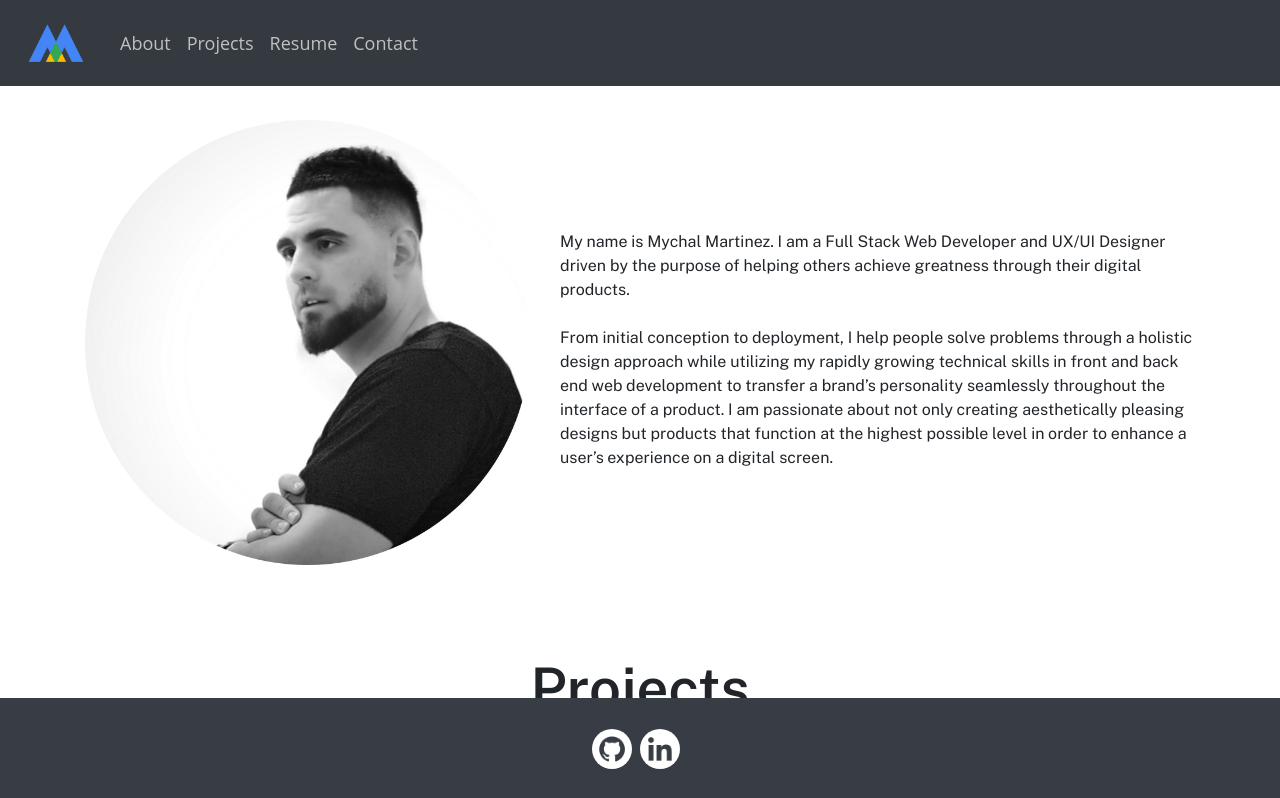
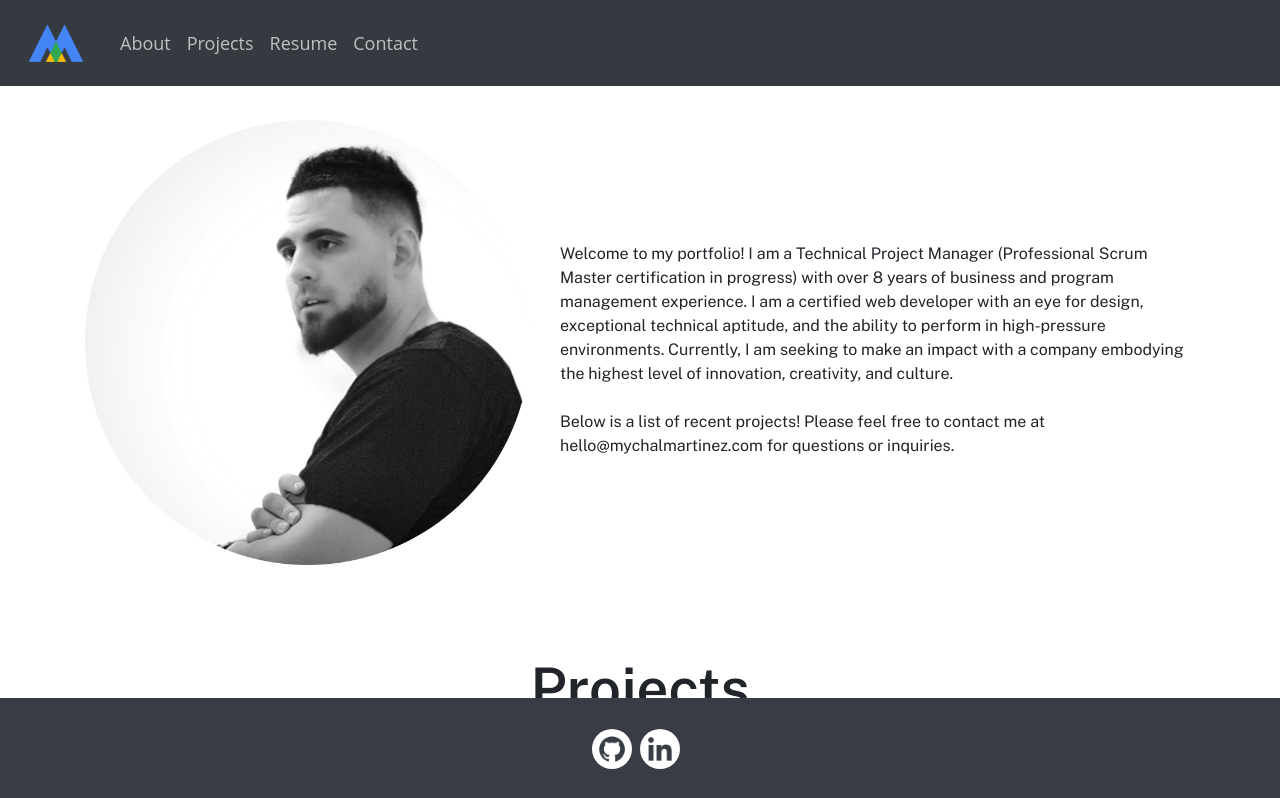
Before and after one commit to milehighcoder/react-portfolio, a React (Create React App) app: page / in a window 1280 px wide. Shown: the top 798 px of the page. Built offline with nearby package versions, Linux system fonts and the light colour scheme.

Commit message:
updated about section

```diff
--- a/src/components/about.jsx
+++ b/src/components/about.jsx
@@ -6,7 +6,7 @@ class About extends Component {
 
   render() {
     return (
-      <div id='about' className="container bio-body">
+      <div id="about" className="container bio-body">
         <div className="row">
           <div className="col-lg-5">
             <span>
@@ -15,18 +15,18 @@ class About extends Component {
           </div>
           <div className="col-lg-7 bio-text">
             <p>
-              My name is Mychal Martinez. I am a Full Stack Web Developer and UX/UI Designer
-              driven by the purpose of helping others achieve greatness through their digital products.
+              Welcome to my portfolio! I am a Technical Project Manager
+              (Professional Scrum Master certification in progress) with over 8
+              years of business and program management experience. I am a
+              certified web developer with an eye for design, exceptional
+              technical aptitude, and the ability to perform in high-pressure
+              environments. Currently, I am seeking to make an impact with a
+              company embodying the highest level of innovation, creativity, and
+              culture.
               <br />
               <br />
-              From initial conception to deployment, I help
-              people solve problems through a holistic design approach while
-              utilizing my rapidly growing technical skills in front and back
-              end web development to transfer a brand’s personality seamlessly
-              throughout the interface of a product. I am passionate about not
-              only creating aesthetically pleasing designs but products that
-              function at the highest possible level in order to enhance a
-              user’s experience on a digital screen.
+              Below is a list of recent projects! Please feel free to contact me
+              at hello@mychalmartinez.com for questions or inquiries.
             </p>
           </div>
         </div>
```
